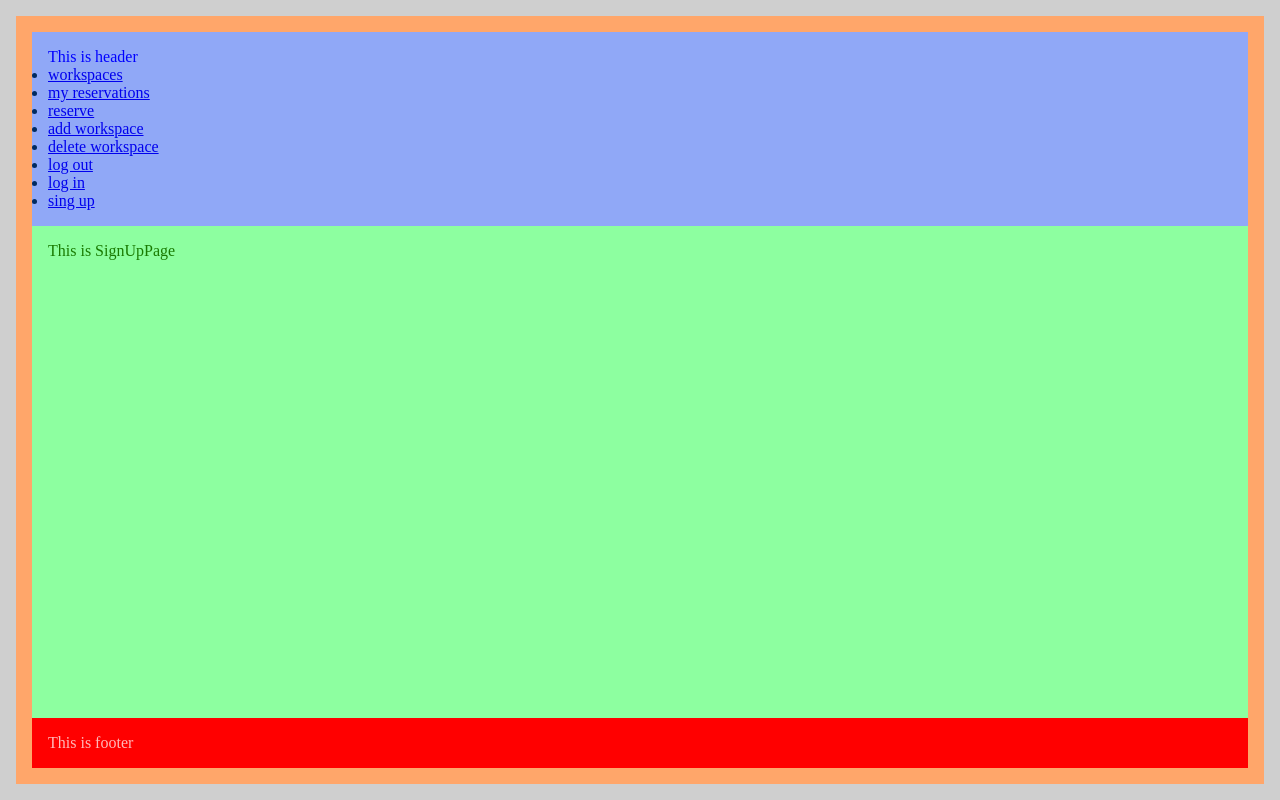
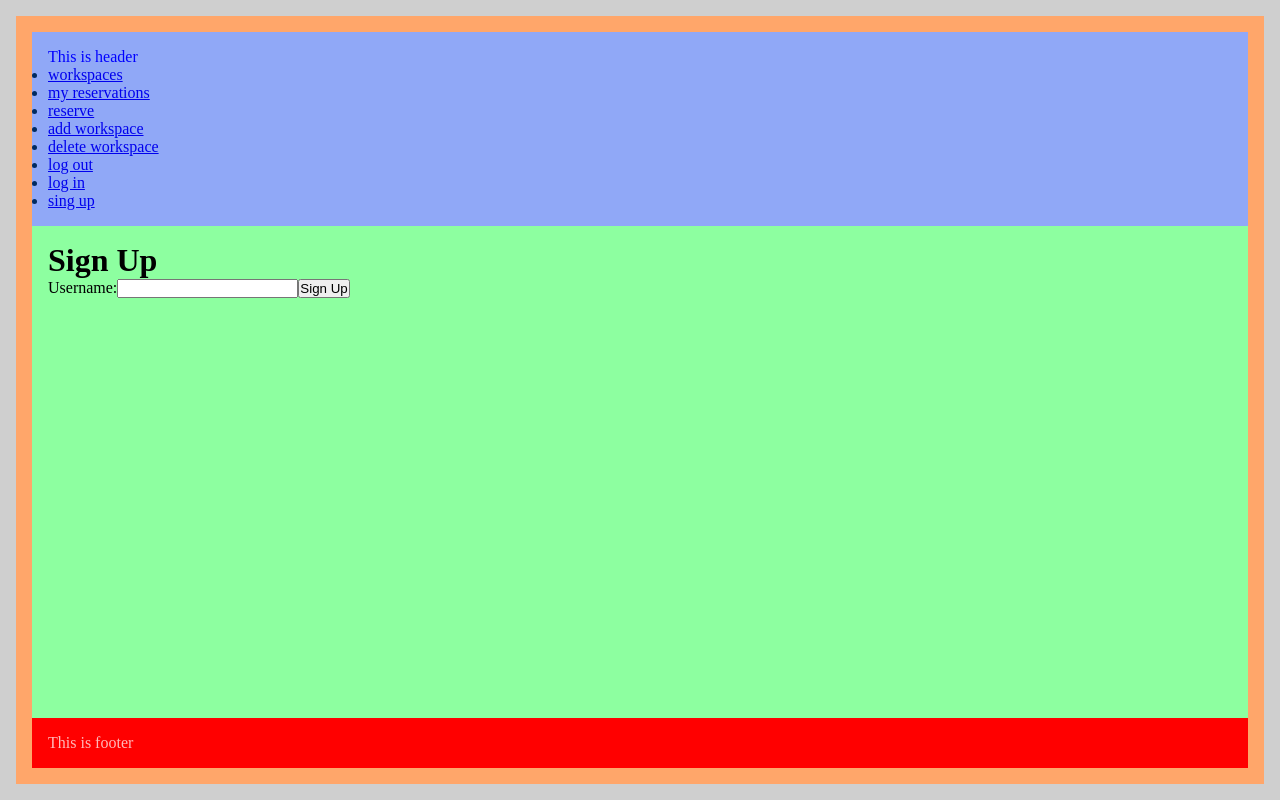
Before and after one commit to Zilola-Nazarova/workspace-reservation-front-end, a React (Create React App) app: page /sign_up in a window 1280 px wide. Built offline with nearby package versions, Linux system fonts and the light colour scheme; no server answers.

Commit message:
Add sign up functionality

```diff
--- a/src/routes/SignUpPage.js
+++ b/src/routes/SignUpPage.js
@@ -1,9 +1,57 @@
+import React, { useState } from 'react';
+import { useNavigate } from 'react-router-dom';
+import axios from 'axios';
 import styles from '../styles/SignUpPage.module.css';
 
-const SignUpPage = () => (
-  <div className={styles.page}>
-    <p>This is SignUpPage</p>
-  </div>
-);
+const SignUpPage = () => {
+  const [username, setUsername] = useState('');
+  const [successMessage, setSuccessMessage] = useState('');
+  const [errorMessage, setErrorMessage] = useState('');
+
+  const navigate = useNavigate();
+
+  const handleSignUp = async () => {
+    try {
+      const response = await axios.post('http://localhost:3000/api/v1/registrations', {
+        username,
+      });
+
+      if (response.status === 201) {
+        setSuccessMessage(`User with username "${username}" successfully registered. Redirecting to sign in page...`);
+        setUsername('');
+        setTimeout(() => {
+          setSuccessMessage('');
+          navigate('/sign_in');
+        }, 5000);
+      } else {
+        // Handle other status codes if needed
+        setErrorMessage(`Registration failed with status: ${response.status}`);
+      }
+    } catch (error) {
+      setErrorMessage(`Registration failed: ${error.message}`);
+      setTimeout(() => {
+        setErrorMessage('');
+      }, 5000);
+    }
+  };
+
+  return (
+    <div className={styles.page}>
+      <h1>Sign Up</h1>
+      {successMessage && <p style={{ color: 'green' }}>{successMessage}</p>}
+      {errorMessage && <p style={{ color: 'red' }}>{errorMessage}</p>}
+      <label htmlFor="username">
+        Username:
+        <input
+          type="text"
+          id="username"
+          value={username}
+          onChange={(e) => setUsername(e.target.value)}
+        />
+      </label>
+      <button type="button" onClick={handleSignUp}>Sign Up</button>
+    </div>
+  );
+};
 
 export default SignUpPage;
```
